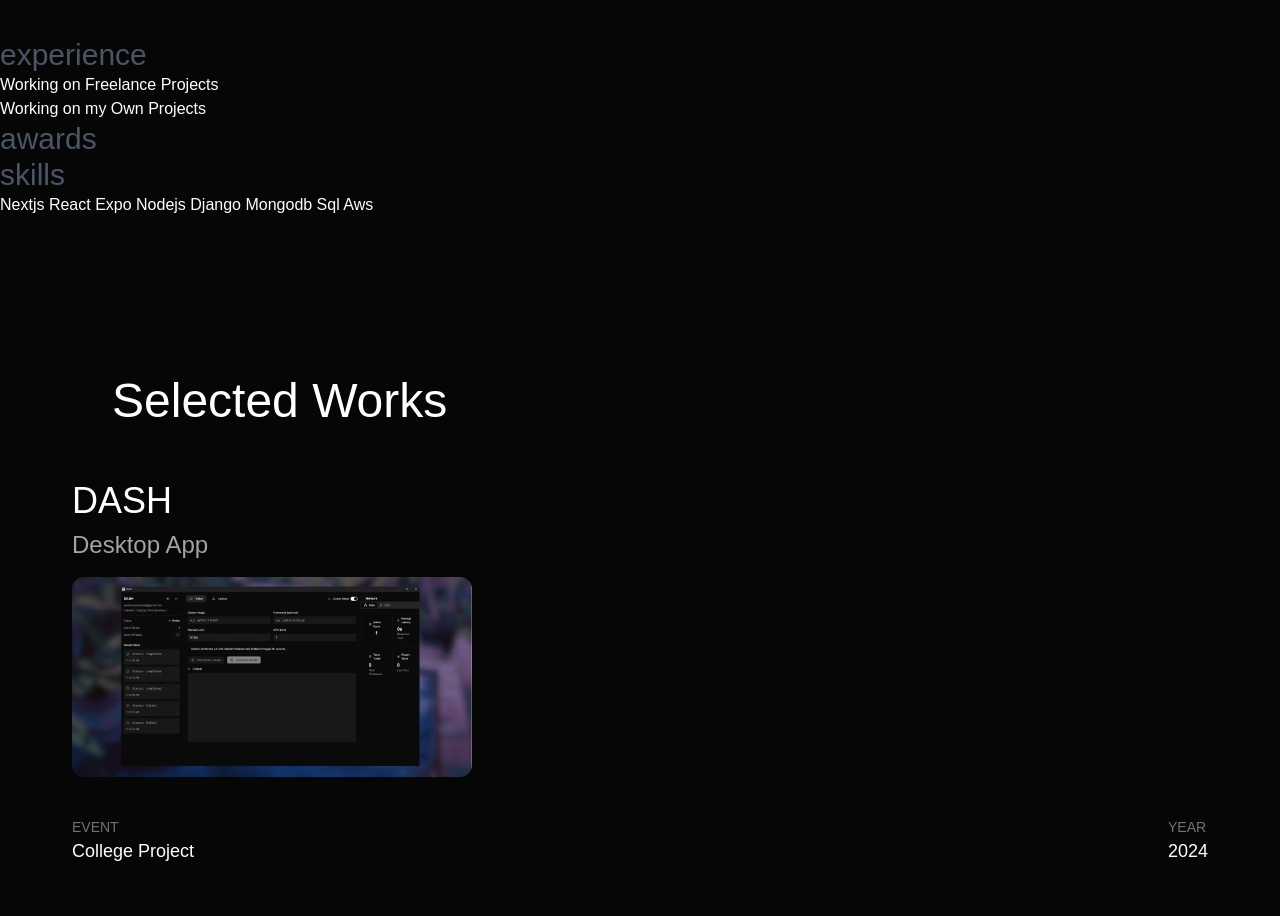
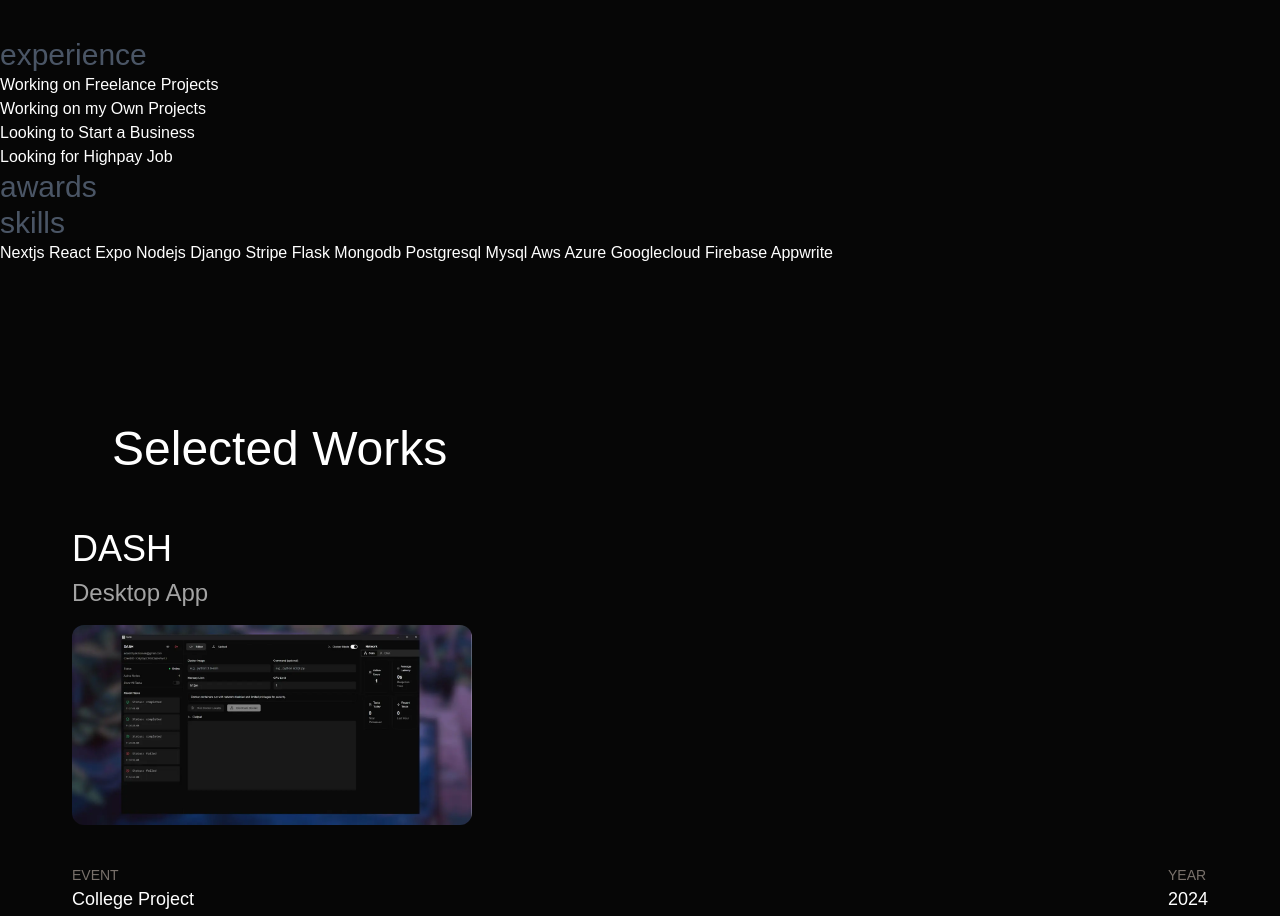
Before and after one commit to kishorekumargr/kishorekumargr, a Next.js app: page / in a window 1280 px wide. Shown: the part 980-1896 px from the top of the page. Built offline with nearby package versions, Linux system fonts and the light colour scheme.

Commit message:
Added Text two

```diff
--- a/components/Experience.tsx
+++ b/components/Experience.tsx
@@ -18,9 +18,14 @@ export default function Experience() {
         <p className="text-3xl text-gray-600">experience</p>
         <p>Working on Freelance Projects</p>
         <p>Working on my Own Projects</p>
+        <p>Looking to Start a Business</p>
+        <p>Looking for Highpay Job</p>
         <p className="text-3xl text-gray-600">awards</p>
         <p className="text-3xl text-gray-600">skills</p>
-        <p>Nextjs React Expo Nodejs Django Mongodb Sql Aws</p>
+        <p>
+          Nextjs React Expo Nodejs Django Stripe Flask Mongodb Postgresql Mysql Aws Azure
+          Googlecloud Firebase Appwrite
+        </p>
       </div>
     </section>
   );
```
